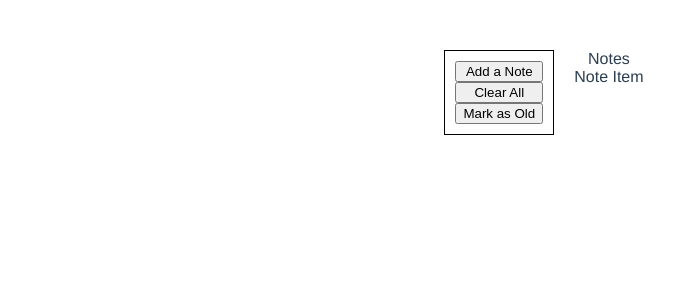
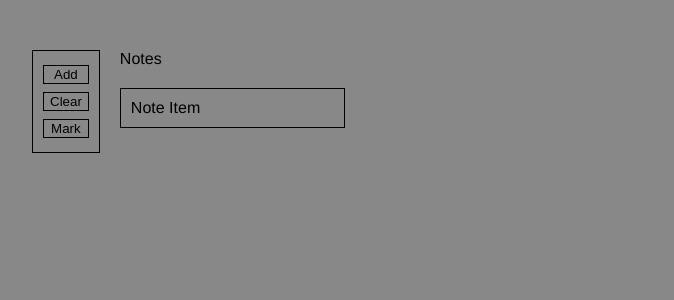
Before and after one commit to alex-y-kuznetsov/note, a Vue app: page / in a window 1280 px wide. Shown: the top 300 px of the page, without its empty margins (96-770 px from the left). Built offline with nearby package versions, Linux system fonts and the light colour scheme.

Commit message:
colors, background, layout

```diff
--- a/src/assets/styles/components/app.less
+++ b/src/assets/styles/components/app.less
@@ -2,8 +2,8 @@
   font-family: Avenir, Helvetica, Arial, sans-serif;
   -webkit-font-smoothing: antialiased;
   -moz-osx-font-smoothing: grayscale;
-  text-align: center;
-  color: #2c3e50;
+  color: @main_color;
+  background-color: @background_color;
   width: 100%;
   height: 100%;
 }
--- a/src/assets/styles/components/controls.less
+++ b/src/assets/styles/components/controls.less
@@ -4,4 +4,8 @@
   border: 1px solid @main_color;
   display: flex;
   flex-direction: column;
+
+  .btn {
+    margin: 4px 0;
+  }
 }
--- a/src/assets/styles/components/home.less
+++ b/src/assets/styles/components/home.less
@@ -1,5 +1,5 @@
 .home {
   margin: 50px auto;
-  width: fit-content;
+  width: 80%;
   display: flex;
 }
--- a/src/assets/styles/components/notes.less
+++ b/src/assets/styles/components/notes.less
@@ -1,3 +1,16 @@
+.notes {
+  flex: 1 1 0;
+}
+
+.notes_inner {
+  display: flex;
+  margin-top: 20px;
+}
+
 .note {
-  font-size: inherit;
+  padding: 10px;
+  border: 1px solid @main_color;
+  width: 24%;
+  margin: 0 1% 1% 0;
+  box-sizing: border-box;
 }
--- a/src/assets/styles/general.less
+++ b/src/assets/styles/general.less
@@ -5,3 +5,16 @@ body {
   flex: 1 1 0;
   height: 100%;
 }
+
+.btn {
+  background-color: transparent;
+  border: 1px solid @main_color;
+  cursor: pointer;
+  transition: all 0.2s;
+
+  &:hover {
+    background-color: @main_color;
+    color: #ffffff;
+    transition: all 0.2s;
+  }
+}
--- a/src/assets/styles/variables.less
+++ b/src/assets/styles/variables.less
@@ -1 +1,2 @@
 @main_color: #000000;
+@background_color: #888888;
--- a/src/components/Controls.vue
+++ b/src/components/Controls.vue
@@ -1,8 +1,8 @@
 <template>
   <div class="controls">
-    <button class="btn">Add a Note</button>
-    <button class="btn">Clear All</button>
-    <button class="btn">Mark as Old</button>
+    <button class="btn">Add</button>
+    <button class="btn">Clear</button>
+    <button class="btn">Mark</button>
   </div>
 </template>
 
```
